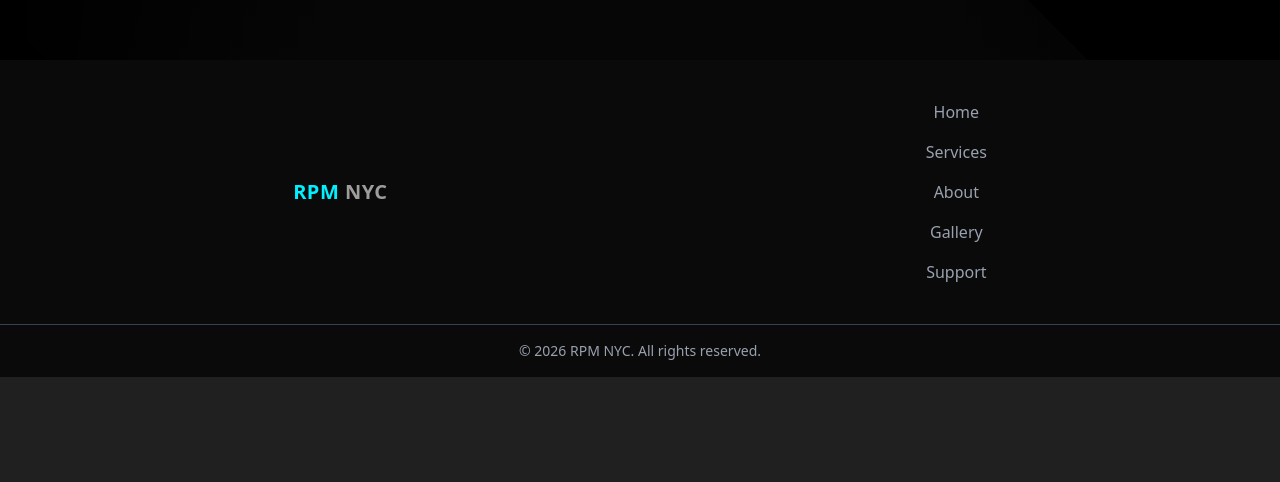
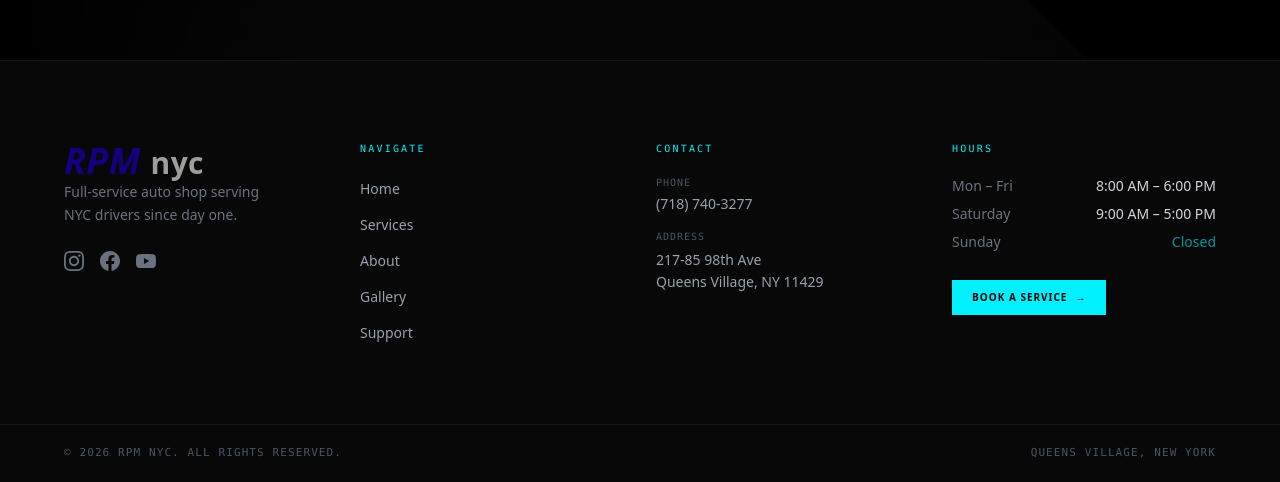
Before and after one commit to ryanwoo359/RPM-NYC-2, a React (Vite) app in the folder client/: page / in a window 1280 px wide. Shown: the part 2668-3150 px from the top of the page. Before the commit the page ends 3045 px from the top, so only its background shows below. Built offline with nearby package versions, Linux system fonts and the light colour scheme.

Commit message:
restructured footer info and added rpm schedule block

```diff
--- a/client/src/components/Footer.tsx
+++ b/client/src/components/Footer.tsx
@@ -1,8 +1,16 @@
 import { Link } from "react-router-dom";
-import { motion } from "framer-motion";
+import { motion, type Variants } from "framer-motion";
 
-export default function Footer() {
-  const NavLinks = [
+const fadeUp: Variants = {
+  hidden: { opacity: 0, y: 20 },
+  visible: (i = 0) => ({
+    opacity: 1,
+    y: 0,
+    transition: { delay: i * 0.08, duration: 0.5, ease: "easeOut" },
+  }),
+};
+
+const navLinks = [
   { to: "/", label: "Home" },
   { to: "/services", label: "Services" },
   { to: "/about", label: "About" },
@@ -10,37 +18,196 @@
   { to: "/support", label: "Support" },
 ];
 
+const socials = [
+  { to: "https://www.instagram.com/rpmnyc/", label: "Instagram" },
+  { to: "https://www.facebook.com/RPMNYCMOTORSPORTS/", label: "Facebook" },
+  { to: "https://www.youtube.com/@rpmnyc", label: "YouTube" },
+];
+
+export default function Footer() {
   return (
-    <footer className="bg-[#0a0a0a] text-gray-400">
-      <div className="max-w-[1600px] mx-auto px-6 py-10 flex justify-around items-center ">
-        {/* Logo / Title */}
-        <span className="text-[#00f0ff] text-xl font-bold tracking-wide">
-          RPM <span className="text-[#9d9c9e]">NYC</span>
+    <footer className="bg-[#080808] text-white border-t border-white/[0.06]">
+      {/* ── MAIN FOOTER BODY ── */}
+      <div className="max-w-[1400px] mx-auto px-8 md:px-16 py-20 grid grid-cols-1 md:grid-cols-4 gap-12 md:gap-8">
+        {/* Brand col */}
+        <motion.div
+          initial="hidden"
+          whileInView="visible"
+          viewport={{ once: true }}
+          variants={fadeUp}
+          className="md:col-span-1 space-y-5"
+        >
+          <Link to="/">
+            <span className="font-bold tracking-wide">
+              <span className="text-4xl text-[#14007e] italic">RPM </span>
+              <span className="text-3xl text-[#9d9d9b] font-rocksalt">nyc</span>
             </span>
+          </Link>
+          <p className="text-gray-500 text-sm leading-relaxed max-w-[200px]">
+            Full-service auto shop serving NYC drivers since day one.
+          </p>
+          {/* social icons row */}
+          <div className="flex gap-4 pt-1">
+            {socials.map((s) => (
+              <Link
+                key={s.label}
+                to={s.to}
+                target="_blank"
+                rel="noopener noreferrer"
+                aria-label={s.label}
+                className="text-gray-500 hover:text-[#00f0ff] transition-colors duration-300 text-xs uppercase tracking-widest font-mono"
+              >
+                {s.label === "Instagram" && (
+                  <svg
+                    className="w-5 h-5"
+                    fill="currentColor"
+                    viewBox="0 0 24 24"
+                  >
+                    <path d="M12 2.163c3.204 0 3.584.012 4.85.07 3.252.148 4.771 1.691 4.919 4.919.058 1.265.069 1.645.069 4.849 0 3.205-.012 3.584-.069 4.849-.149 3.225-1.664 4.771-4.919 4.919-1.266.058-1.644.07-4.85.07-3.204 0-3.584-.012-4.849-.07-3.26-.149-4.771-1.699-4.919-4.92-.058-1.265-.07-1.644-.07-4.849 0-3.204.013-3.583.07-4.849.149-3.227 1.664-4.771 4.919-4.919 1.266-.057 1.645-.069 4.849-.069zm0-2.163c-3.259 0-3.667.014-4.947.072-4.358.2-6.78 2.618-6.98 6.98-.059 1.281-.073 1.689-.073 4.948 0 3.259.014 3.668.072 4.948.2 4.358 2.618 6.78 6.98 6.98 1.281.058 1.689.072 4.948.072 3.259 0 3.668-.014 4.948-.072 4.354-.2 6.782-2.618 6.979-6.98.059-1.28.073-1.689.073-4.948 0-3.259-.014-3.667-.072-4.947-.196-4.354-2.617-6.78-6.979-6.98-1.281-.059-1.69-.073-4.949-.073zm0 5.838c-3.403 0-6.162 2.759-6.162 6.162s2.759 6.163 6.162 6.163 6.162-2.759 6.162-6.163c0-3.403-2.759-6.162-6.162-6.162zm0 10.162c-2.209 0-4-1.79-4-4 0-2.209 1.791-4 4-4s4 1.791 4 4c0 2.21-1.791 4-4 4zm6.406-11.845c-.796 0-1.441.645-1.441 1.44s.645 1.44 1.441 1.44c.795 0 1.439-.645 1.439-1.44s-.644-1.44-1.439-1.44z" />
+                  </svg>
+                )}
+                {s.label === "Facebook" && (
+                  <svg
+                    className="w-5 h-5"
+                    fill="currentColor"
+                    viewBox="0 0 24 24"
+                  >
+                    <path d="M24 12.073c0-6.627-5.373-12-12-12s-12 5.373-12 12c0 5.99 4.388 10.954 10.125 11.854v-8.385H7.078v-3.47h3.047V9.43c0-3.007 1.792-4.669 4.533-4.669 1.312 0 2.686.235 2.686.235v2.953H15.83c-1.491 0-1.956.925-1.956 1.874v2.25h3.328l-.532 3.47h-2.796v8.385C19.612 23.027 24 18.062 24 12.073z" />
+                  </svg>
+                )}
+                {s.label === "YouTube" && (
+                  <svg
+                    className="w-5 h-5"
+                    fill="currentColor"
+                    viewBox="0 0 24 24"
+                  >
+                    <path d="M23.498 6.186a3.016 3.016 0 0 0-2.122-2.136C19.505 3.545 12 3.545 12 3.545s-7.505 0-9.377.505A3.017 3.017 0 0 0 .502 6.186C0 8.07 0 12 0 12s0 3.93.502 5.814a3.016 3.016 0 0 0 2.122 2.136c1.871.505 9.376.505 9.376.505s7.505 0 9.377-.505a3.015 3.015 0 0 0 2.122-2.136C24 15.93 24 12 24 12s0-3.93-.502-5.814zM9.545 15.568V8.432L15.818 12l-6.273 3.568z" />
+                  </svg>
+                )}
+              </Link>
+            ))}
+          </div>
+        </motion.div>
 
-        {/* Navigation Links (stacked) */}
-        <ul className="flex flex-col items-center gap-4">
-          {NavLinks.map((link) => (
-            <motion.li
-              key={link.to}
-              whileHover={{ scale: 1.05 }}
-              whileTap={{ scale: 0.95 }}
+        {/* Nav col */}
+        <motion.div
+          initial="hidden"
+          whileInView="visible"
+          viewport={{ once: true }}
+          custom={1}
+          variants={fadeUp}
+          className="space-y-5"
         >
+          <h3 className="text-[10px] uppercase tracking-[0.22em] text-[#00f0ff] font-mono">
+            Navigate
+          </h3>
+          <ul className="space-y-3">
+            {navLinks.map((link) => (
+              <li key={link.to}>
                 <Link
                   to={link.to}
-                role="menuitem"
-                className="transition-colors duration-300 hover:text-white hover:font-semibold"
+                  className="text-gray-400 hover:text-white transition-colors duration-300 text-sm group inline-flex items-center gap-2"
                 >
                   {link.label}
                 </Link>
-            </motion.li>
+              </li>
             ))}
           </ul>
+        </motion.div>
+
+        {/* Contact col */}
+        <motion.div
+          initial="hidden"
+          whileInView="visible"
+          viewport={{ once: true }}
+          custom={2}
+          variants={fadeUp}
+          className="space-y-5"
+        >
+          <h3 className="text-[10px] uppercase tracking-[0.22em] text-[#00f0ff] font-mono">
+            Contact
+          </h3>
+          <ul className="space-y-4 text-sm text-gray-400">
+            <li>
+              <p className="text-[10px] uppercase tracking-widest text-gray-600 font-mono mb-1">
+                Phone
+              </p>
+              <a
+                href="tel:7187403277"
+                className="hover:text-white transition-colors duration-300"
+              >
+                (718) 740-3277
+              </a>
+            </li>
+            <li>
+              <p className="text-[10px] uppercase tracking-widest text-gray-600 font-mono mb-1">
+                Address
+              </p>
+              <Link
+                to="https://www.google.com/maps/place/RPM+NYC/@40.7165944,-73.7404582,775m/data=!3m2!1e3!4b1!4m6!3m5!1s0x89c263d246037009:0xe9941f80e2931fe3!8m2!3d40.7165944!4d-73.7378833!16s%2Fg%2F1td2vtv5?entry=ttu&g_ep=EgoyMDI2MDEyOC4wIKXMDSoASAFQAw%3D%3D"
+                target="_blank"
+                rel="noopener noreferrer"
+                className="hover:text-white transition-colors duration-300 leading-relaxed"
+              >
+                217-85 98th Ave
+                <br />
+                Queens Village, NY 11429
+              </Link>
+            </li>
+          </ul>
+        </motion.div>
+
+        {/* Hours col */}
+        <motion.div
+          initial="hidden"
+          whileInView="visible"
+          viewport={{ once: true }}
+          custom={3}
+          variants={fadeUp}
+          className="space-y-5"
+        >
+          <h3 className="text-[10px] uppercase tracking-[0.22em] text-[#00f0ff] font-mono">
+            Hours
+          </h3>
+          <ul className="space-y-2 text-sm">
+            {[
+              { day: "Mon – Fri", hours: "8:00 AM – 6:00 PM" },
+              { day: "Saturday", hours: "9:00 AM – 5:00 PM" },
+              { day: "Sunday", hours: "Closed" },
+            ].map((h) => (
+              <li key={h.day} className="flex justify-between gap-6">
+                <span className="text-gray-500">{h.day}</span>
+                <span
+                  className={
+                    h.hours === "Closed" ? "text-[#00f0ff]/60" : "text-gray-300"
+                  }
+                >
+                  {h.hours}
+                </span>
+              </li>
+            ))}
+          </ul>
+
+          <Link
+            to="/support"
+            className="inline-flex items-center gap-2 mt-2 bg-[#00f0ff] hover:bg-[#00c8d4] transition-colors duration-300 px-5 py-2.5 text-black text-[10px] font-bold uppercase tracking-widest group"
+          >
+            Book a Service
+            <span className="transition-transform duration-300 group-hover:translate-x-1">
+              →
+            </span>
+          </Link>
+        </motion.div>
       </div>
 
-      {/* Bottom bar */}
-      <div className="border-t border-gray-700 text-center text-sm py-4">
+      {/* ── BOTTOM BAR ── */}
+      <div className="border-t border-white/[0.06] px-8 md:px-16 py-5">
+        <div className="max-w-[1400px] mx-auto flex flex-col md:flex-row items-center justify-between gap-3 text-[11px] text-gray-600 font-mono uppercase tracking-widest">
+          <span>
             © {new Date().getFullYear()} RPM NYC. All rights reserved.
+          </span>
+          <span>Queens Village, New York</span>
+        </div>
       </div>
     </footer>
   );
```
Lines whose indentation alone changed are shown as unchanged.
